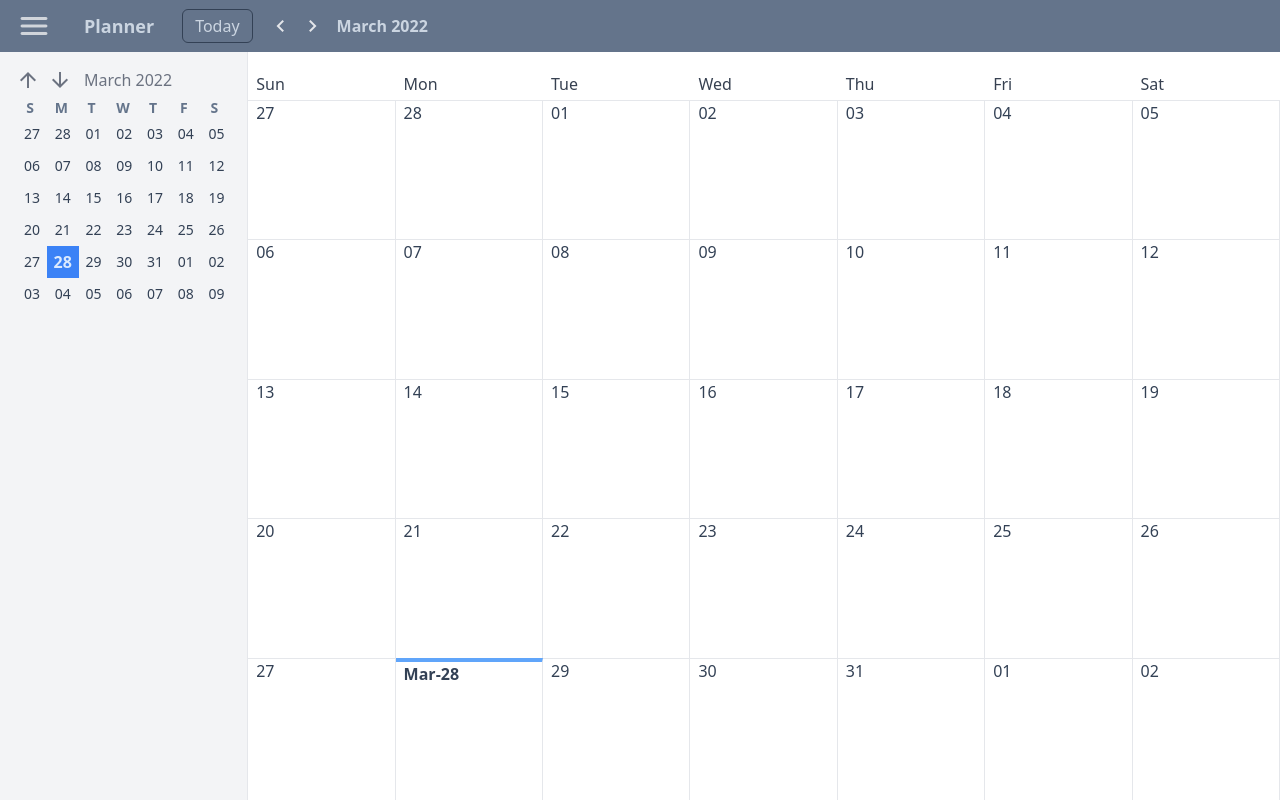
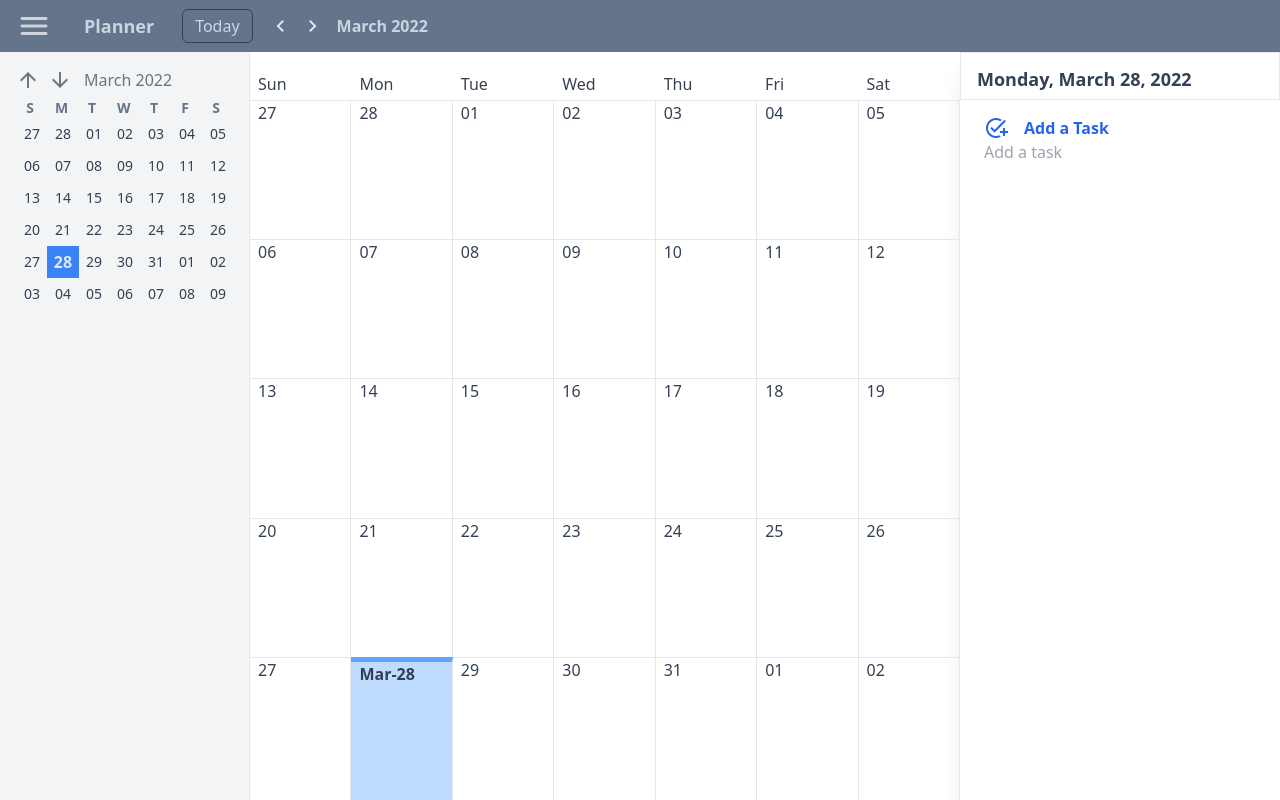
Before and after one commit to idrissi-hamza/Planner, a React (Create React App) app: page / in a window 1280 px wide. Built offline with nearby package versions, Linux system fonts and the light colour scheme.

Commit message:
add tasksSlice

```diff
--- a/src/App.js
+++ b/src/App.js
@@ -2,6 +2,7 @@ import "./App.css";
 import Month from "./components/Month";
 import Header from "./components/Header";
 import Navbar from "./components/Navbar";
+import TasksBar from "./components/TasksBar";
 
 function App() {
   return (
@@ -10,6 +11,7 @@ function App() {
       <main className="flex  h-full">
         <Navbar />
         <Month />
+        <TasksBar/>
       </main>
     </div>
   );
--- a/src/components/Day.js
+++ b/src/components/Day.js
@@ -8,7 +8,7 @@ function Day({ day }) {
 
   let isToday = day.format("DD/MM/YYYY") === dayjs().format("DD/MM/YYYY");
   const tdyCss = isToday
-    ? " border-t-4 border-t-blue-400  text-blue-800  font-semibold "
+    ? " border-t-[5px] border-t-blue-400  text-blue-800  font-semibold "
     : "";
   let pickCss;
   if (pickDay) {
--- a/src/components/Navbar.js
+++ b/src/components/Navbar.js
@@ -29,7 +29,7 @@ function Navbar() {
     <AnimatePresence>
       {navBar && (
         <motion.aside
-          initial={{ opacity: 0, width: "300px", x: "-10vw" }}
+          initial={{ opacity: 0, width: "250px", x: "-10vw" }}
           animate={{
             opacity: 1,
             x: 0,
@@ -43,7 +43,7 @@ function Navbar() {
           exit={{
             opacity: 0,
           }}
-          className="border-r   px-4 bg-gray-100  "
+          className="border-r   px-4 bg-gray-100 shrink-0 "
         >
           <div className=" mt-4 text-gray-500 flex  ">
             <div>
@@ -59,7 +59,6 @@ function Navbar() {
                 onClick={nextMonthHandler}
               >
                 arrow_downward
-
               </button>
             </div>
             <span>
--- a/src/components/Tasks.js
+++ /dev/null
@@ -1,11 +0,0 @@
-import React from 'react';
-
-const Tasks = () => {
- return (
-   <div>
-
-   </div>
- )
-}
-
-export default Tasks;
--- /dev/null
+++ b/src/components/TasksBar.js
@@ -0,0 +1,31 @@
+import dayjs from "dayjs";
+import React from "react";
+import { useSelector } from "react-redux";
+const TasksBar = () => {
+  const pickDay = useSelector((state) => state.calendar.pickDay);
+  return (
+    <div className="w-80  shrink-0 shadow-xl flex flex-col">
+      <h1 className=" pl-4 pt-3 text-lg font-semibold text-slate-700  flex h-12 border">
+        {dayjs(pickDay).format("dddd, MMMM D, YYYY")}{" "}
+      </h1>
+      <div className=" p-4 pl-6 flex-1">
+        <button className="flex gap-4 text-blue-600  font-semibold hover:bg-slate-200 " >
+          <span class="material-icons-outlined">add_task</span>Add a Task
+        </button>
+        <form
+          onSubmit={(e) => {
+            e.preventDefault();
+          }}
+        >
+          <input
+            className="outline-none "
+            type="text"
+            placeholder="Add a task"
+          ></input>
+        </form>
+      </div>
+    </div>
+  );
+};
+
+export default TasksBar;
--- a/src/store/calendar.js
+++ b/src/store/calendar.js
@@ -5,7 +5,7 @@ const initialState = {
   monthIndex: dayjs().month(),
   change: false,
   navBar: true,
-  pickDay: null,
+  pickDay: dayjs(),
   // pickMonth:dayjs().month() //if a day from another month is clicked the big calendar should  show the choosen  month
 };
 
--- a/src/store/index.js
+++ b/src/store/index.js
@@ -1,9 +1,11 @@
 import { configureStore } from "@reduxjs/toolkit";
 import calendarReducer from "./calendar";
+import tasksReducer from "./tasks";
 
 const store = configureStore({
   reducer: {
     calendar: calendarReducer,
+    tasks: tasksReducer,
   },
 });
 
--- /dev/null
+++ b/src/store/tasks.js
@@ -0,0 +1,23 @@
+import { createSlice } from "@reduxjs/toolkit";
+import { calendarSlice } from "./calendar";
+
+const initialState = {
+  tasks: [],
+};
+
+export const tasksSlice = createSlice({
+  name: "tasks",
+  initialState,
+  reducers: {
+    addTask(state, action) {
+      state.tasks.push({
+        title: action.payload.title,
+        description: action.payload.description,
+      });
+    },
+  },
+});
+
+export const tasksActions = tasksSlice.actions;
+
+export default calendarSlice.reducer;
```
